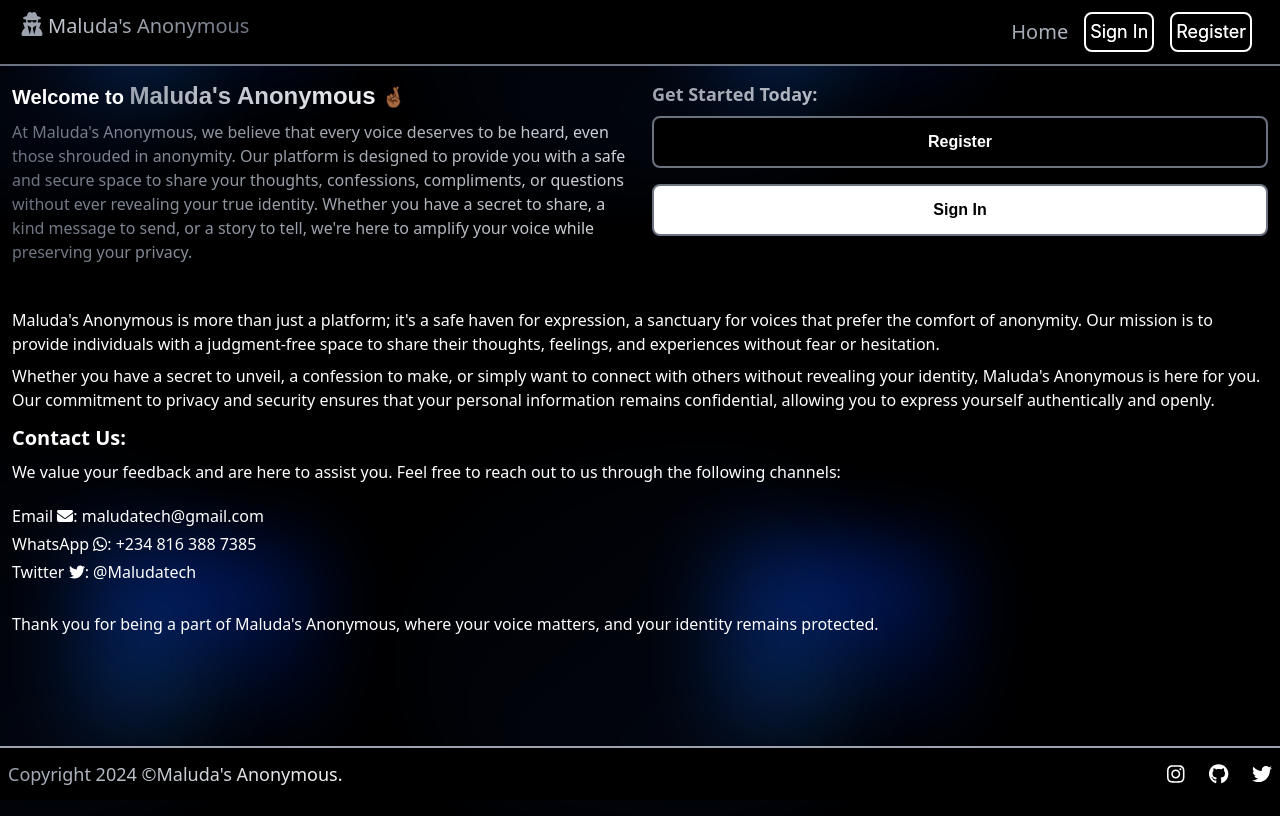
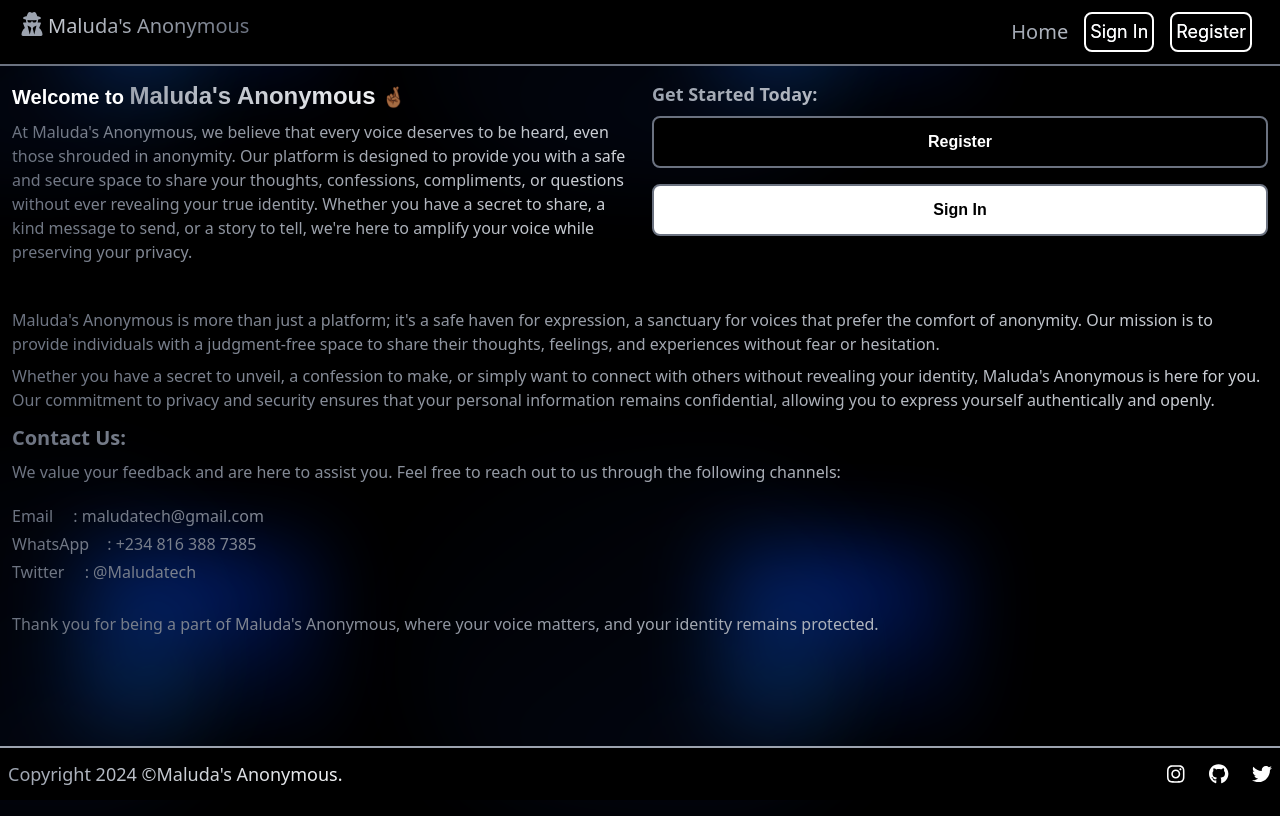
Before and after one commit to maludatech/anonymous, a Next.js app: page / in a window 1280 px wide. Built offline with nearby package versions, Linux system fonts and the light colour scheme.

Commit message:
Update About.jsx

```diff
--- a/app/components/About.jsx
+++ b/app/components/About.jsx
@@ -4,7 +4,7 @@ import {faTwitter, faWhatsapp} from "@fortawesome/free-brands-svg-icons"
 
 const About = () => {
   return (
-    <div className="pt-8 px-3 flex flex-col gap-3 justify-center">
+    <div className="pt-8 px-3 flex flex-col gap-3 justify-center ash_gradient">
 
         <div className="text-[16px] flex flex-col gap-2 text-start">
             <p>
```
